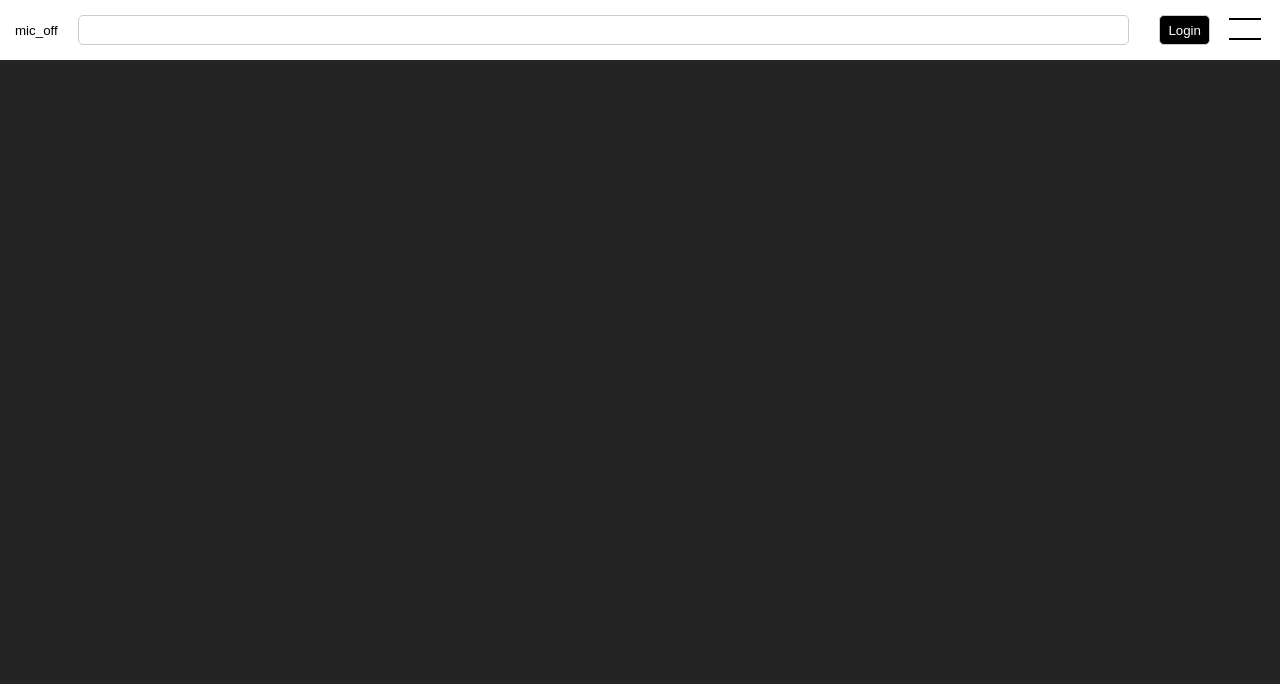
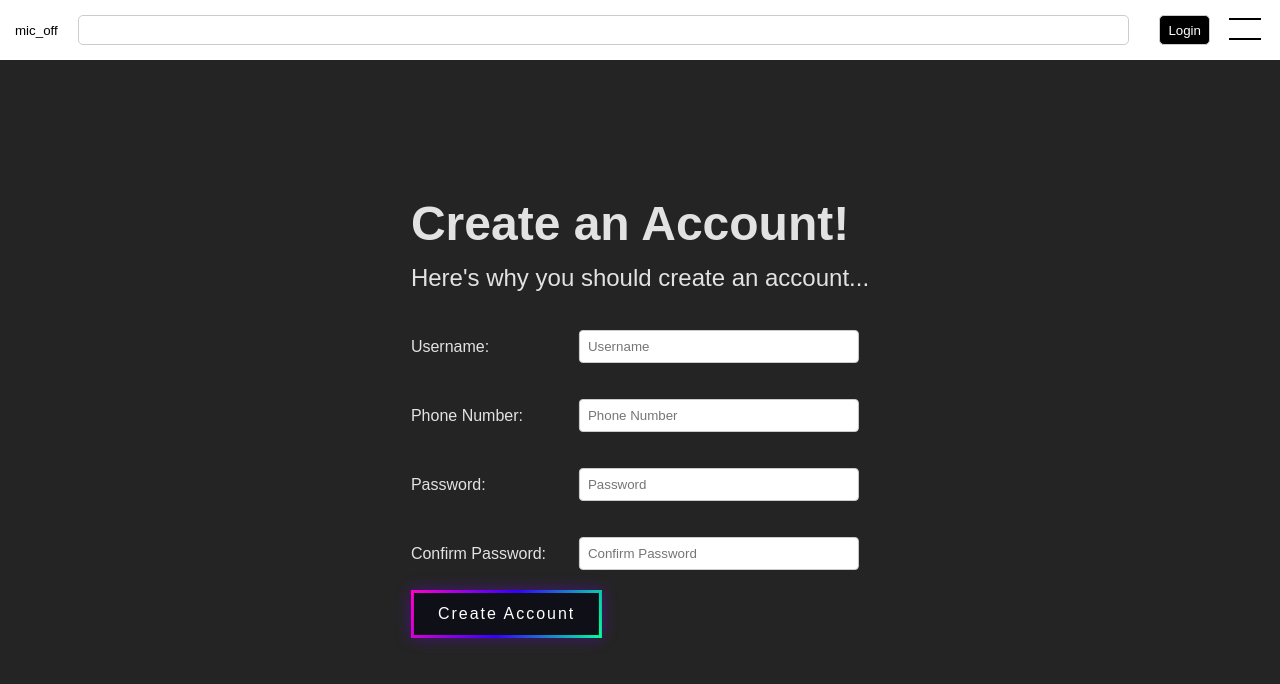
Before and after one commit to sudomonikers/atlas_of_us, a React (Vite) app in the folder ui/atlas-of-us-web-ui/: page /Signup in a window 1280 px wide. Shown: the top 684 px of the page. Built offline with nearby package versions, Linux system fonts and the light colour scheme; no server answers.

Commit message:
some tings

```diff
--- a/ui/atlas-of-us-web-ui/src/pages/Community/Community.tsx
+++ b/ui/atlas-of-us-web-ui/src/pages/Community/Community.tsx
@@ -2,8 +2,13 @@ import { NavBar } from "../../common-components/navbar/nav";
 
 export function Community() {
   return (
-    <div>
-      <NavBar />
-    </div>
+    <>
+      <NavBar/>
+      <div className="in-nav-container">
+        <h1>Get involved with like-minded people in our community!</h1>
+        <h3>Discord: </h3>
+        <h3>Reddit: </h3>
+      </div>
+    </>
   );
 }
--- a/ui/atlas-of-us-web-ui/src/pages/Contact/Contact.tsx
+++ b/ui/atlas-of-us-web-ui/src/pages/Contact/Contact.tsx
@@ -2,8 +2,13 @@ import { NavBar } from "../../common-components/navbar/nav";
 
 export function Contact() {
   return (
-    <div>
-      <NavBar />
-    </div>
+    <>
+      <NavBar/>
+      <div className="in-nav-container">
+        <h1>Business Inquiries:</h1>
+        <h3>Press Kit: </h3>
+        <h3>Report a bug: </h3>
+      </div>
+    </>
   );
 }
--- a/ui/atlas-of-us-web-ui/src/pages/Login/Login.tsx
+++ b/ui/atlas-of-us-web-ui/src/pages/Login/Login.tsx
@@ -1,7 +1,8 @@
-import React, { useState } from "react";
+import { useState } from "react";
 import "./login.css";
 import { NavBar } from "../../common-components/navbar/nav";
 import { Link, useNavigate } from "react-router";
+import { useGlobal } from "../../GlobalProvider";
 
 export function Login() {
   const apiBaseUrl = import.meta.env.VITE_API_BASE_URL;
@@ -10,7 +11,7 @@ export function Login() {
 
   const [username, setUsername] = useState("");
   const [password, setPassword] = useState("");
-  const [loggedIn, setLoggedIn] = useState(false);
+  const { loggedIn, setLoggedIn } = useGlobal();
 
   async function handleLogin() {
     try {
--- a/ui/atlas-of-us-web-ui/src/pages/PageNotFound/PageNotFound.tsx
+++ b/ui/atlas-of-us-web-ui/src/pages/PageNotFound/PageNotFound.tsx
@@ -2,8 +2,11 @@ import { NavBar } from "../../common-components/navbar/nav";
 
 export function PageNotFound() {
   return (
-    <div>
-      <NavBar />
-    </div>
+    <>
+      <NavBar/>
+      <div className="in-nav-container">
+        Doh!
+      </div>
+    </>
   );
 }
--- a/ui/atlas-of-us-web-ui/src/pages/Profile/Profile.tsx
+++ b/ui/atlas-of-us-web-ui/src/pages/Profile/Profile.tsx
@@ -2,8 +2,11 @@ import { NavBar } from "../../common-components/navbar/nav";
 
 export function Profile() {
   return (
-    <div>
-      <NavBar />
-    </div>
+    <>
+      <NavBar/>
+      <div className="in-nav-container">
+
+      </div>
+    </>
   );
 }
--- a/ui/atlas-of-us-web-ui/src/pages/Roadmap/Roadmap.tsx
+++ b/ui/atlas-of-us-web-ui/src/pages/Roadmap/Roadmap.tsx
@@ -2,8 +2,22 @@ import { NavBar } from "../../common-components/navbar/nav";
 
 export function Roadmap() {
   return (
-    <div>
-      <NavBar />
-    </div>
+    <>
+      <NavBar/>
+      <div className="in-nav-container">
+        <ul>
+          <li>finish prototype</li>
+          <li>grow community</li>
+          <li>
+            add features
+            <ul>
+              <li>how to guides</li>
+              <li>job finder</li>
+              <li>tinder but better</li>
+            </ul>
+          </li>
+        </ul>
+      </div>
+    </>
   );
 }
--- a/ui/atlas-of-us-web-ui/src/pages/Signup/Signup.tsx
+++ b/ui/atlas-of-us-web-ui/src/pages/Signup/Signup.tsx
@@ -1,45 +1,110 @@
+import "./signup.css";
+import { useNavigate } from "react-router";
 import { NavBar } from "../../common-components/navbar/nav";
+import { useState } from "react";
+import { useGlobal } from "../../GlobalProvider";
 
-{
-  /* <script lang="ts">
-    import { API_BASE } from "../../../environment";
+export function Signup() {
+  const apiBaseUrl = import.meta.env.VITE_API_BASE_URL;
 
-    async function signUp() {
-        const response = await fetch(`${API_BASE}/signup`, {
-            method: 'POST',
+  const navigate = useNavigate();
+
+  const [username, setUsername] = useState("");
+  const [password, setPassword] = useState("");
+  const [confirmPassword, setConfirmPassword] = useState("");
+  const [phone, setPhone] = useState("");
+  const { loggedIn, setLoggedIn } = useGlobal();
+
+  async function handleSignup() {
+    try {
+      const response = await fetch(`${apiBaseUrl}/api/signup`, {
+        method: "POST",
         headers: {
-                'Content-Type': 'application/json'
+          "Content-Type": "application/json",
         },
         body: JSON.stringify({
-                // Include signup data here, e.g.,
-                // username: 'example',
-                // password: 'password123'
-            })
+          username,
+          password,
+          phone
+        }),
       });
 
       if (response.ok) {
-            // Handle successful signup
-            console.log('Signup successful');
+        console.log("Logged in successfully");
+        const responseBody = await response.json();
+        localStorage.setItem("jwt", responseBody);
+        setLoggedIn(true);
+        navigate("/Graph");
       } else {
-            // Handle signup error
-            console.error('Signup failed');
+        console.error("Login failed");
+        // Handle login failure (e.g., display an error message)
+      }
+    } catch (error) {
+      console.error("Login error:", error);
+      // Handle network errors or other exceptions
     }
   }
-</script>
 
-<div class="in-nav-container">
-
+  return (
+    <>
+      <NavBar />
+      <div className="in-nav-container">
+        <div className="login-container">
+          <h1>Create an Account!</h1>
+          <p>Here's why you should create an account...</p>
+          <div className="form-fields">
+            <div className="form-field">
+              <label htmlFor="username">Username:</label>
+              <input
+                id="username"
+                type="text"
+                placeholder="Username"
+                value={username}
+                onChange={(e) => setUsername(e.target.value)}
+              />
             </div>
-
-<style>
-
-</style> */
-}
-
-export function Signup() {
-  return (
-    <div>
-      <NavBar />
+            <div className="form-field">
+              <label htmlFor="phone">Phone Number:</label>
+              <input
+                id="phone"
+                type="phone"
+                placeholder="Phone Number"
+                value={phone}
+                onChange={(e) => setPhone(e.target.value)}
+              />
             </div>
+            <div className="form-field">
+              <label htmlFor="password">Password:</label>
+              <input
+                id="password"
+                type="password"
+                placeholder="Password"
+                value={password}
+                onChange={(e) => setPassword(e.target.value)}
+              />
+            </div>
+            <div className="form-field">
+              <label htmlFor="confirm_password">Confirm Password:</label>
+              <input
+                id="confirm_password"
+                type="password"
+                placeholder="Confirm Password"
+                value={confirmPassword}
+                onChange={(e) => setConfirmPassword(e.target.value)}
+              />
+            </div>
+          </div>
+          <div className="mt-10">
+            <button
+              className="aou-button mr-10"
+              type="button"
+              onClick={handleSignup}
+            >
+              Create Account
+            </button>
+          </div>
+        </div>
+      </div>
+    </>
   );
 }
--- /dev/null
+++ b/ui/atlas-of-us-web-ui/src/pages/Signup/signup.css
@@ -0,0 +1,45 @@
+.login-container {
+    margin-top: 10%;
+    width: fit-content;
+    position: relative;
+    transform: translateX(-50%);
+    left: 50%;
+  }
+
+  .login-container h1 {
+    font-size: 3rem;
+  }
+
+  .login-container h2 {
+    font-size: 2.5rem;
+  }
+
+  .login-container p {
+    font-size: 1.5rem;
+  }
+
+  /* New styles for form alignment */
+  .form-fields {
+    display: flex;
+    flex-direction: column;
+    gap: 1rem;
+    margin-top: 1.5rem;
+  }
+
+  .form-field {
+    display: grid;
+    grid-template-columns: 150px 1fr;
+    align-items: center;
+    gap: 0.5rem;
+  }
+
+  .form-field label {
+    text-align: left;
+  }
+
+  .form-field input {
+    min-width: 250px;
+    padding: 0.5rem;
+    border: 1px solid #ccc;
+    border-radius: 4px;
+  }
```
Lines whose indentation alone changed are shown as unchanged.
